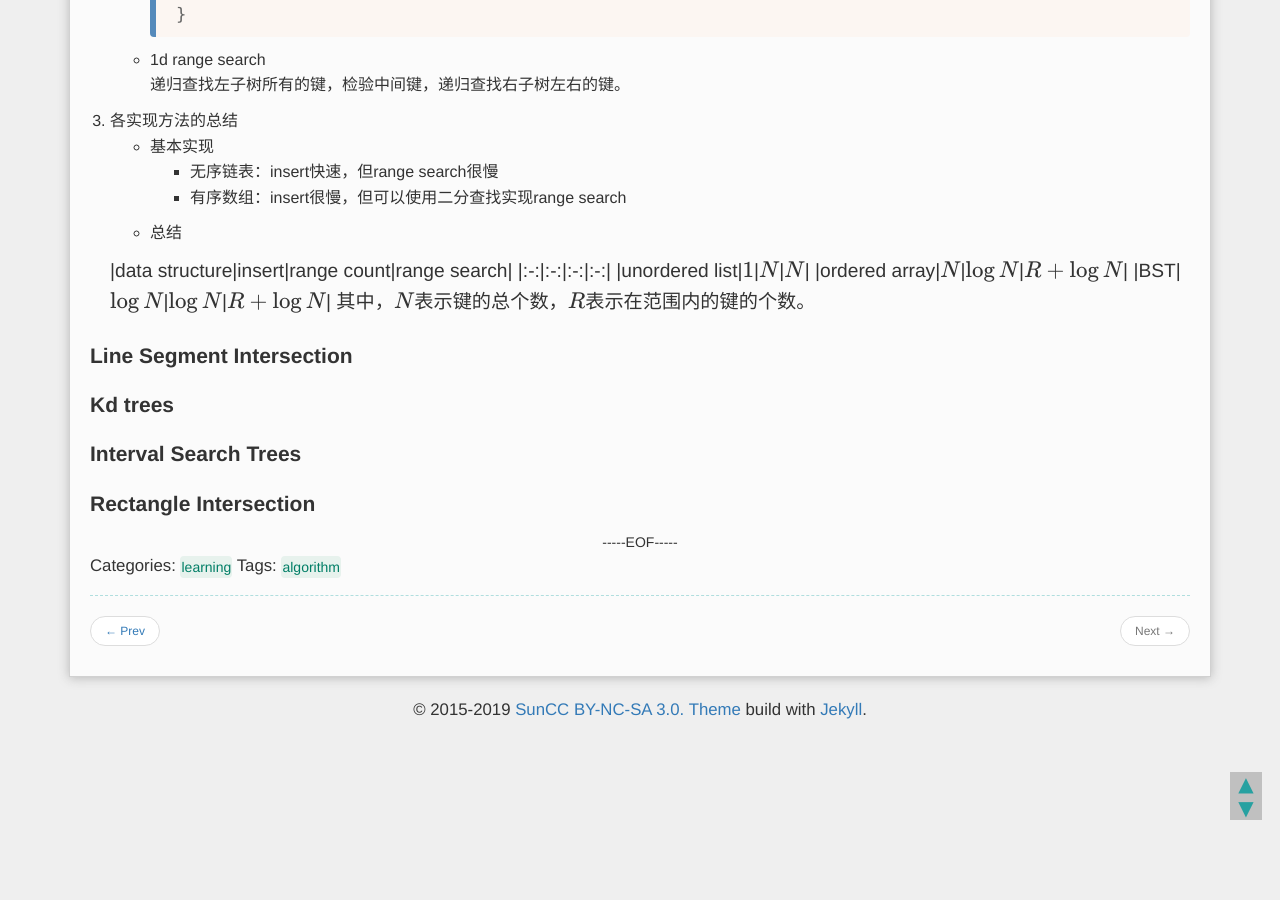
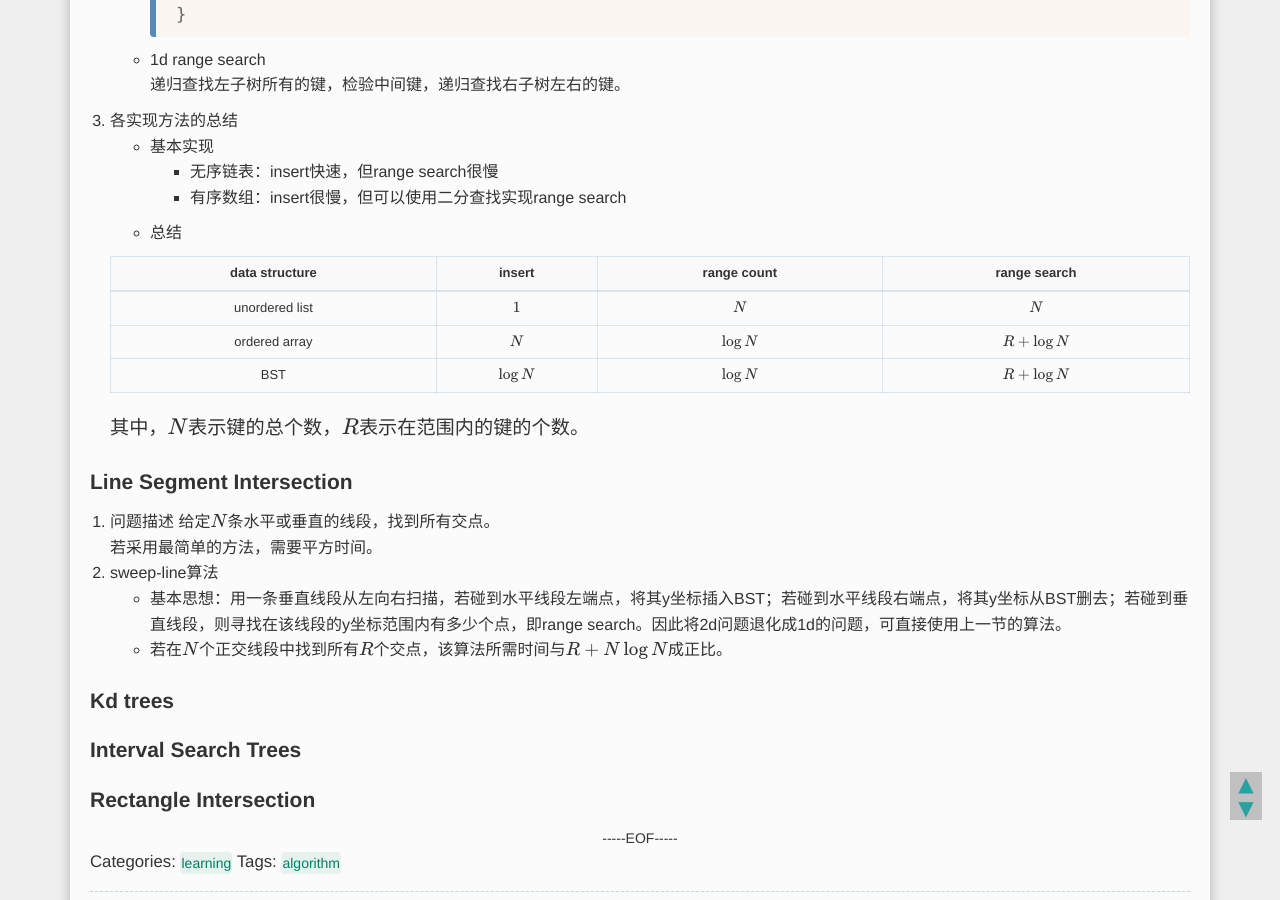
Before and after one commit to YurieSun/YurieSun.github.io, a Jekyll site: the page built from _posts/2019-05-18-learning-algorithm-geometric-applications-of-BSTs.md, in a window 1280 px wide and 900 px high, scrolled down 971 px. Built offline with Jekyll 4.4.1, drawn with Linux system fonts in a browser that asks for light colours; formulas are drawn with MathJax 3.

Commit message:
submit algorithm notes of line segment intersection in geometric applications of BSTs

```diff
--- a/_posts/2019-05-18-learning-algorithm-geometric-applications-of-BSTs.md
+++ b/_posts/2019-05-18-learning-algorithm-geometric-applications-of-BSTs.md
@@ -42,9 +42,16 @@ tags: [algorithm]
     |unordered list|$1$|$N$|$N$|
     |ordered array|$N$|$\log N$|$R+\log N$|
     |BST|$\log N$|$\log N$|$R+\log N$|
+
     其中，$N$表示键的总个数，$R$表示在范围内的键的个数。
 
 ### Line Segment Intersection
+1. 问题描述
+    给定$N$条水平或垂直的线段，找到所有交点。
+    若采用最简单的方法，需要平方时间。
+2. sweep-line算法
+    * 基本思想：用一条垂直线段从左向右扫描，若碰到水平线段左端点，将其y坐标插入BST；若碰到水平线段右端点，将其y坐标从BST删去；若碰到垂直线段，则寻找在该线段的y坐标范围内有多少个点，即range search。因此将2d问题退化成1d的问题，可直接使用上一节的算法。
+    * 若在$N$个正交线段中找到所有$R$个交点，该算法所需时间与$R+N\log N$成正比。
 
 ### Kd trees
 
```
